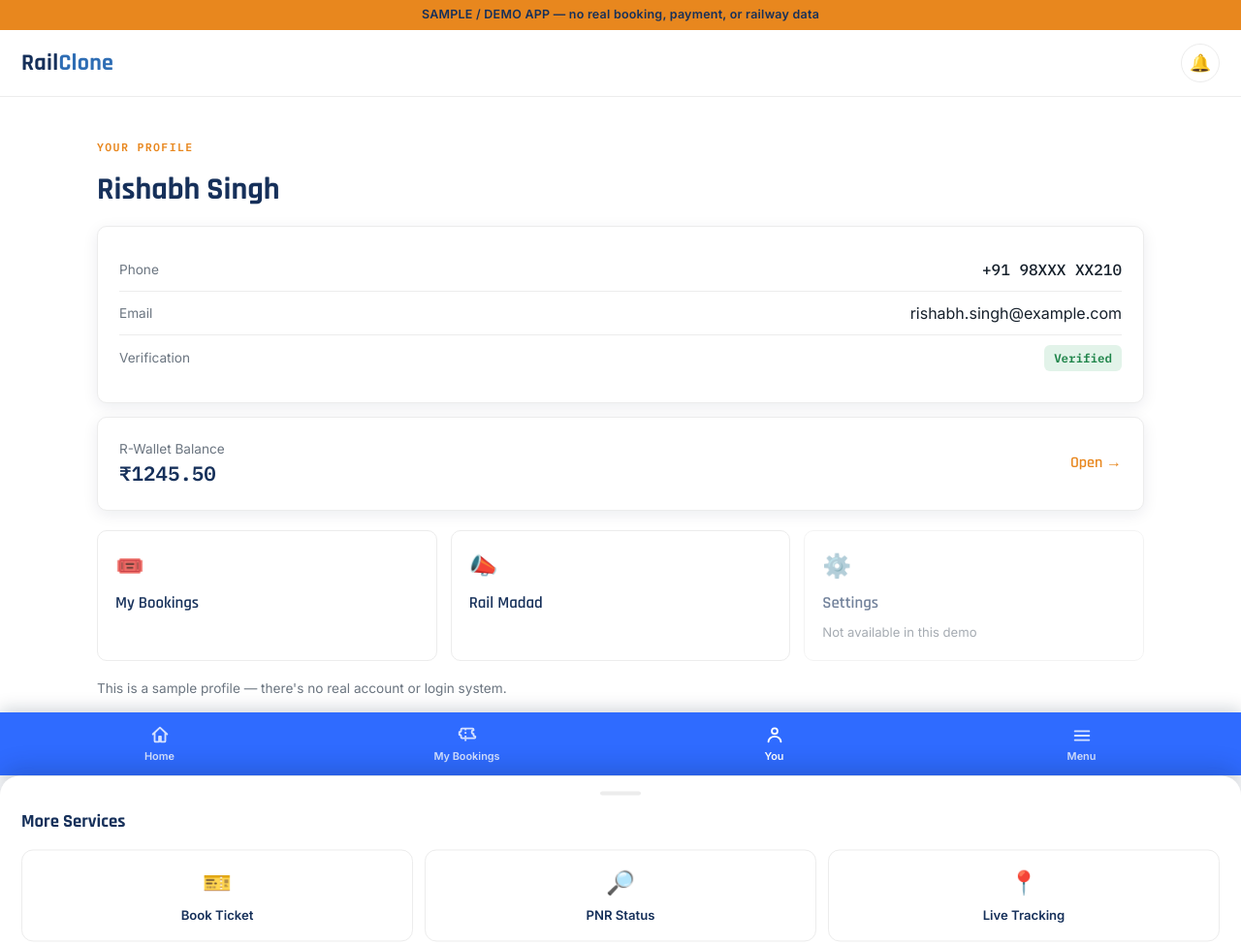
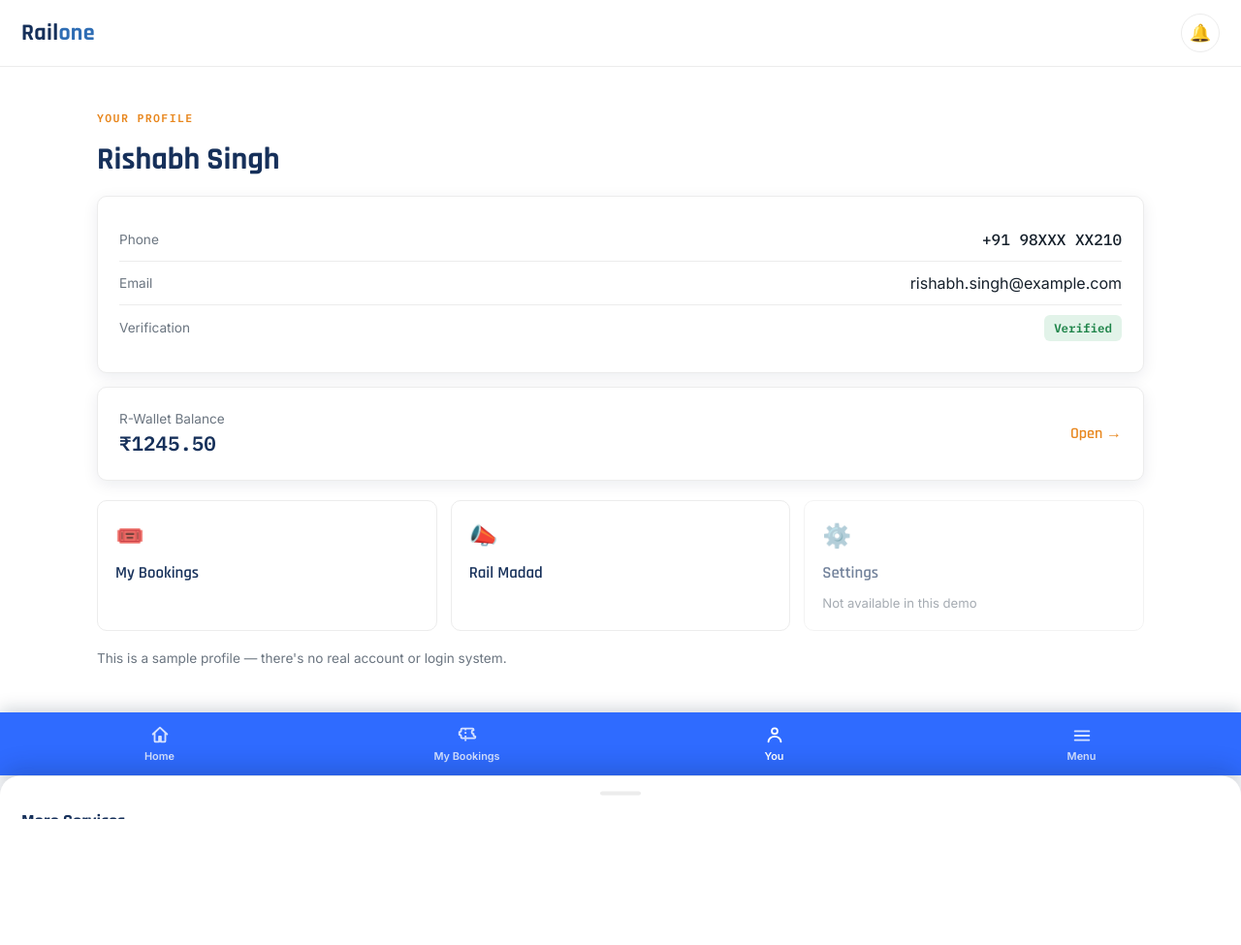
Before and after one commit to singhreish-hue/Railone, a Flask app: page /account in a window 1280 px wide. Shown: the whole page at 97% size. After the commit the page ends 845 px from the top, so only its background shows below. Run offline with Flask 3, Linux system fonts and the light colour scheme.

Commit message:
small UI text changes

```diff
--- a/templates/base.html
+++ b/templates/base.html
@@ -3,18 +3,18 @@
 <head>
     <meta charset="UTF-8">
     <meta name="viewport" content="width=device-width, initial-scale=1.0">
-    <title>{% block title %}RailClone{% endblock %} — Demo App</title>
+
     <link rel="preconnect" href="https://fonts.googleapis.com">
     <link href="https://fonts.googleapis.com/css2?family=Rajdhani:wght@500;600;700&family=Inter:wght@400;500;600&family=IBM+Plex+Mono:wght@500;600&display=swap" rel="stylesheet">
     <link rel="stylesheet" href="{{ url_for('static', filename='css/style.css') }}">
 </head>
 <body>
 
-    <div class="demo-banner">SAMPLE / DEMO APP — no real booking, payment, or railway data</div>
+
 
     <header class="topbar">
         <a href="{{ url_for('home') }}" class="brand">
-            <span class="brand-name">Rail<span class="accent">Clone</span></span>
+            <span class="brand-name">Rail<span class="accent">one</span></span>
         </a>
         <span class="topbar-bell">🔔</span>
     </header>
@@ -23,9 +23,7 @@
         {% block content %}{% endblock %}
     </main>
 
-    <footer class="site-footer">
-        <p>RailClone — Demo/portfolio project. A UI clone inspired by Indian Railways' RailOne app. Not a real service.</p>
-    </footer>
+
 
     <!-- ===== Slide-up "More" menu — remaining pages live here ===== -->
     <div class="menu-overlay" id="menuOverlay"></div>
```
